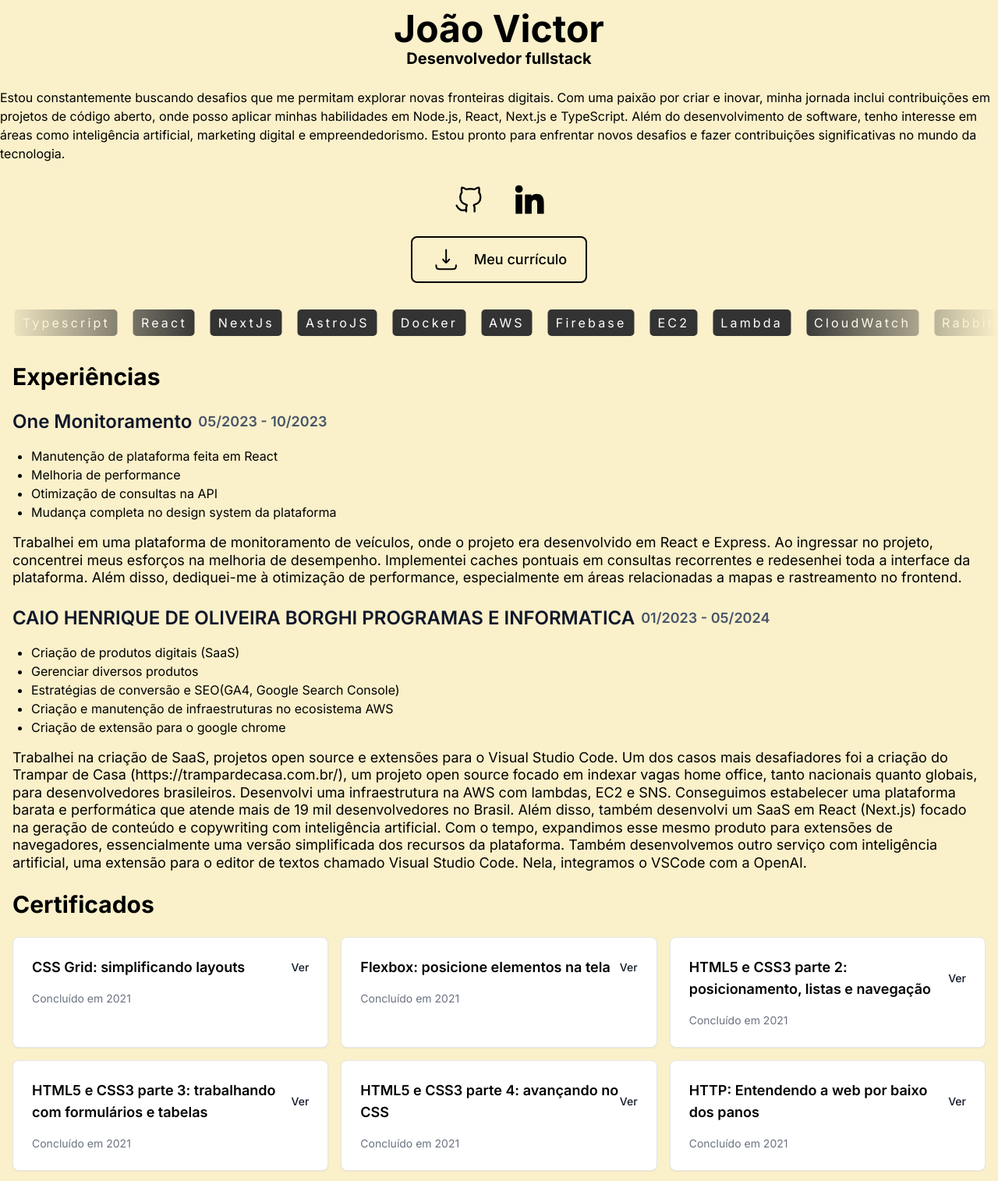
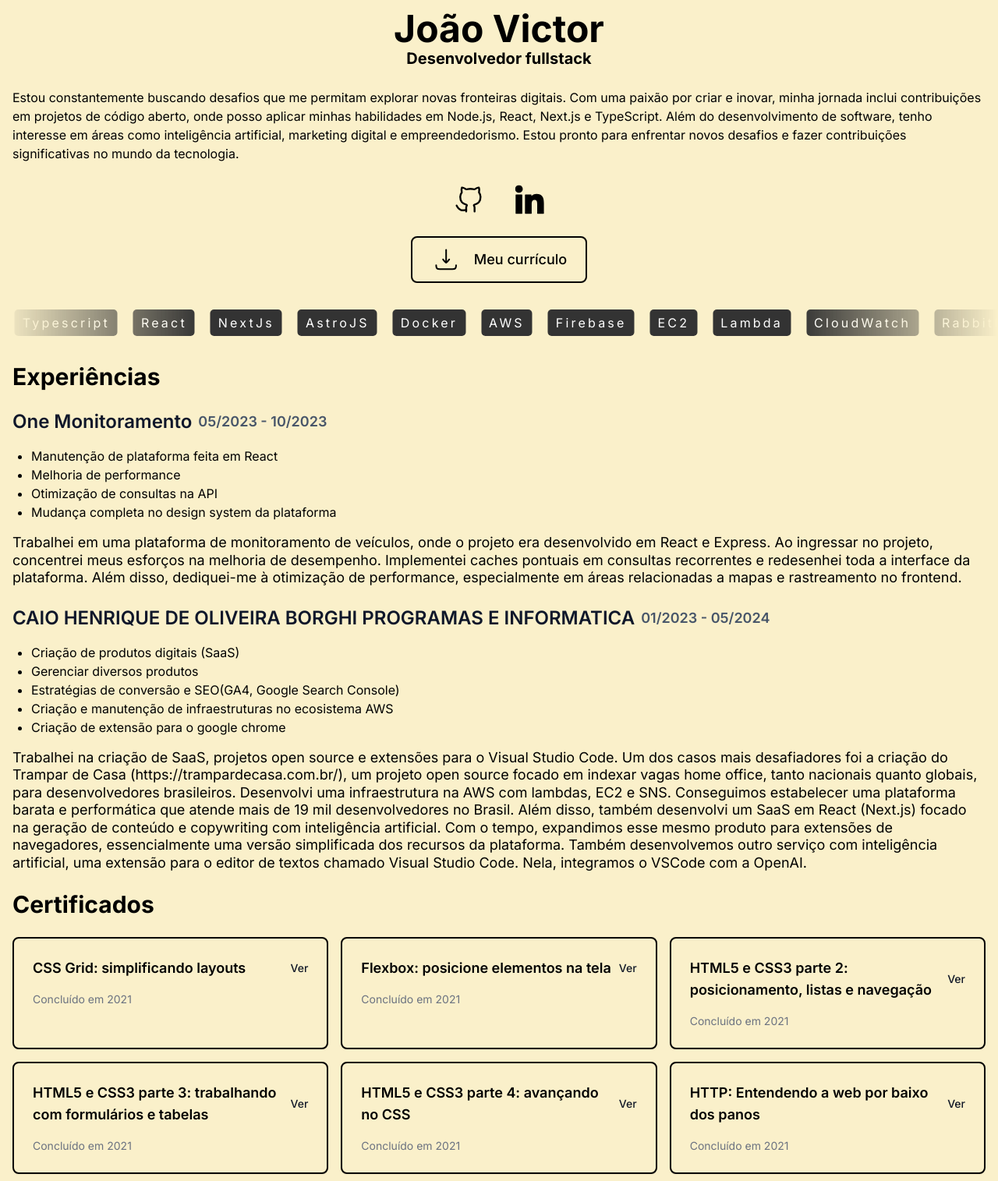
Before and after one commit to JoaoVictor6/my-personal-blog, an Astro site: page / in a window 1280 px wide. Shown: the part 343-1858 px from the top of the page at 78% size. Built offline with nearby package versions, Linux system fonts and the light colour scheme; Astro itself is replaced by a stand-in of ours.

Commit message:
fix: light mode and mobile text

```diff
--- a/src/pages/index.astro
+++ b/src/pages/index.astro
@@ -91,7 +91,7 @@
 						<h2 class="text-xl font-bold text-center">Desenvolvedor fullstack</h2>
 					</section>
 				</section>
-				<p class="leading-[150%] container mx-auto">
+				<p class="leading-[150%] container mx-auto px-4">
 					Estou constantemente buscando desafios que me permitam explorar novas fronteiras digitais. Com uma paixão por criar e inovar, minha jornada inclui contribuições em projetos de código aberto, onde posso aplicar minhas habilidades em Node.js, React, Next.js e TypeScript. Além do desenvolvimento de software, tenho interesse em áreas como inteligência artificial, marketing digital e empreendedorismo. Estou pronto para enfrentar novos desafios e fazer contribuições significativas no mundo da tecnologia.
 				</p>
 
@@ -135,7 +135,7 @@
 				</h1>
 				<section class="grid grid-cols-1 lg:grid-cols-2 xl:grid-cols-3 gap-4">
 					{certificates.map(({cert, name}) => (
-						<div id={normalizeElementId(name)} class="opacity-0 rounded-lg border border-gray-200 bg-white p-6 shadow-sm transition-all hover:shadow-md dark:border-gray-800 dark:bg-gray-950 cursor-pointer">
+						<div id={normalizeElementId(name)} class="opacity-0 rounded-lg aaborder-gray-200 bg-[#FAF0CA] p-6 shadow-sm transition-all hover:shadow-md border-black border-2 dark:border dark:border-gray-800 dark:bg-gray-950 cursor-pointer">
 							<div class="mb-4 flex items-center justify-between">
 								<h3 class="text-lg font-semibold">{name}</h3>
 								<a class="text-sm font-medium text-gray-900 hover:underline dark:text-gray-50" href={cert}>
```
